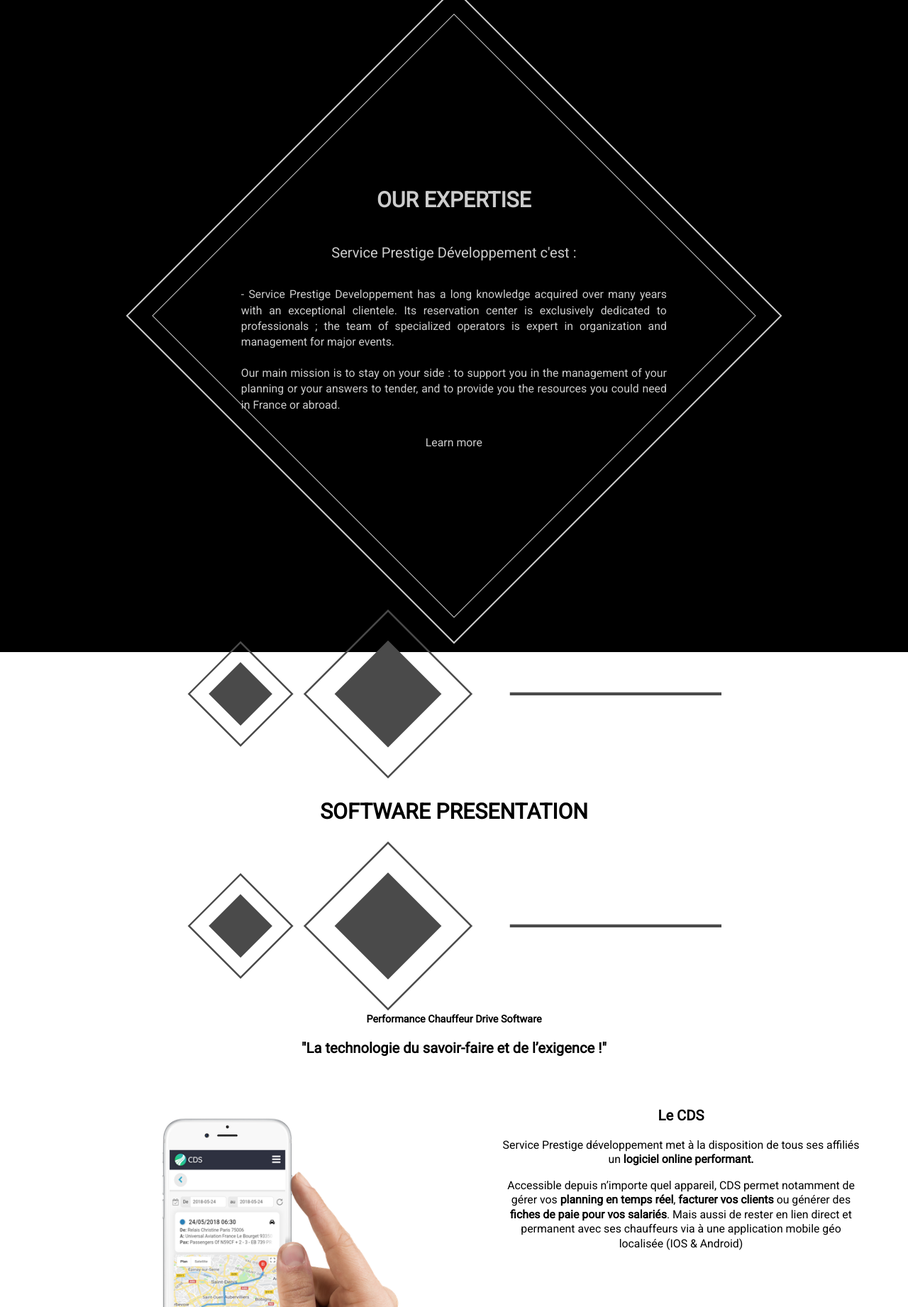
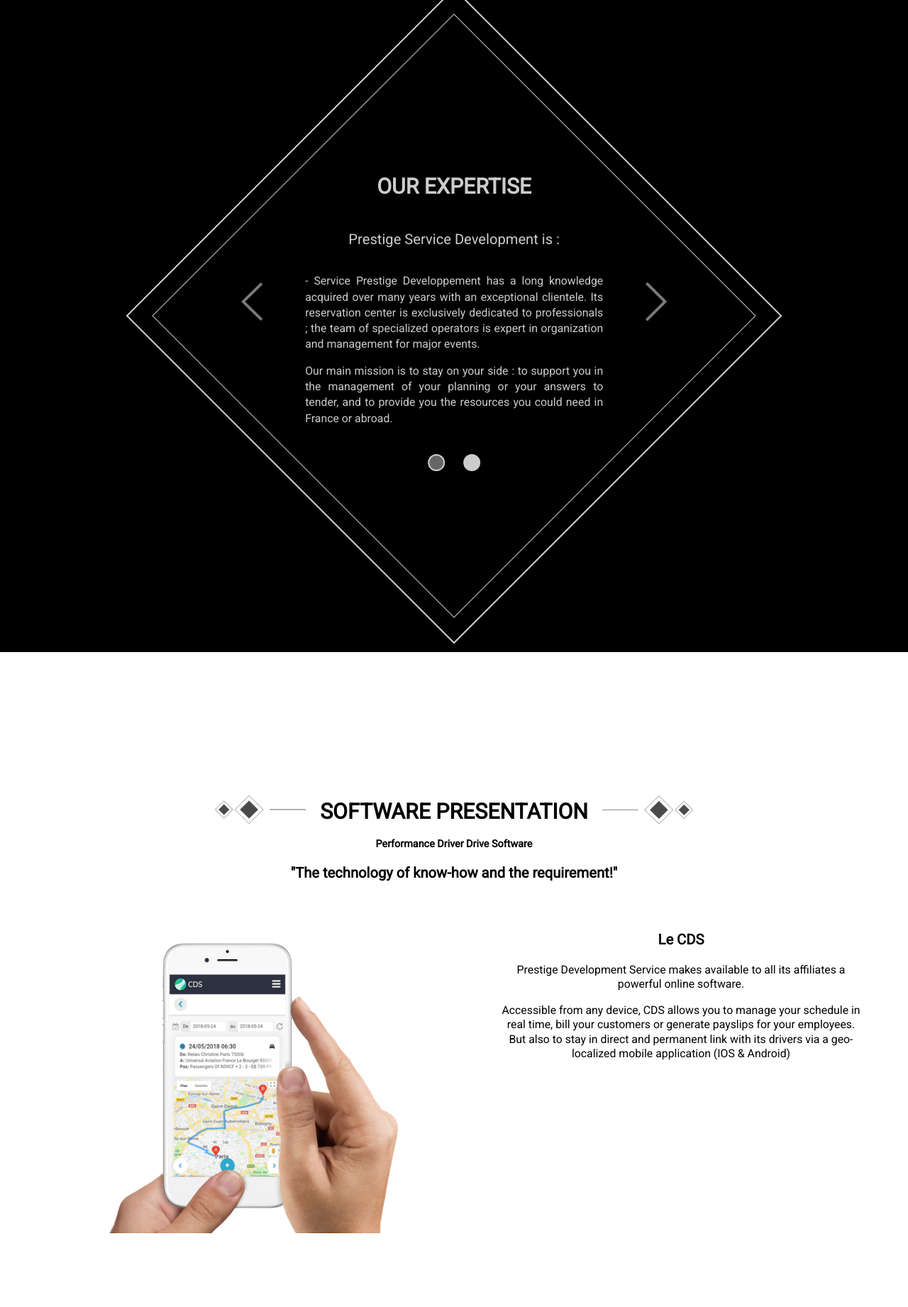
Before and after one commit to LoanaGentric/ServicePrestigeV2, a PHP site: page /blogs/indexEN.html in a window 1280 px wide. Shown: the part 977-2819 px from the top of the page at 71% size. Run offline with PHP 8.4, Linux system fonts and the light colour scheme.

Commit message:
mise a niveau de l'anglais

```diff
--- a/blogs/indexEN.html
+++ b/blogs/indexEN.html
@@ -1,10 +1,11 @@
 <!DOCTYPE html>
-<html lang="fr" dir="ltr">
+<html lang="en" dir="ltr">
   <head>
     <meta charset="utf-8">
     <meta name="description" content="Service Prestige developpement le recrutement des VTC de luxe." />
     <meta name="keywords"  content="VTC,recrutemment,luxe,mercedes,tesla,voitures,conducteurs,chauffeurs,Service Prestige" />
     <title>Service Prestige Developpement</title>
+    <link rel="icon" type="image/png" href="../images/favicon.png" />
     <link type="text/css" media="screen" rel="stylesheet" href="../css/style.css"/>
     <link href="https://fonts.googleapis.com/css?family=Roboto" rel="stylesheet">
     <link href="https://fonts.googleapis.com/css?family=Open+Sans" rel="stylesheet">
@@ -21,14 +22,14 @@
             <div id="hamburger-content">
               <nav>
                 <ul>
-                  <li><a href="#page2">NOTRE EXPERTISE</a></li>
-                  <li><a href="#page3">LE CDS</a></li>
-                  <li><a href="#page4">L'ÉQUIPE</a></li>
-                  <li><a href="#page5">CHARTE QUALITÉ</a></li>
+                  <li><a href="#page2">OUR EXPERTISE</a></li>
+                  <li><a href="#page3">CDS</a></li>
+                  <li><a href="#page4">TEAM</a></li>
+                  <li><a href="#page5">QUALITY CHARTER</a></li>
                   <li id="liMenu"><a href="#page1"><img class="logo" src="../images/logo.png" alt="logo Service Prestige Developpement"/></a></li>
                   <li><a href="#page6">CONDITIONS</a></li>
-                  <li><a href="#page7">VÉHICULES</a></li>
-                  <li><a href="#page8">POLITIQUE ÉCOLOGIQUE</a></li>
+                  <li><a href="#page7">VEHICLES</a></li>
+                  <li><a href="#page8">ECOLOGICAL POLICY</a></li>
                   <li><a href="#page9">CONTACT</a></li>
                 </ul>
               </nav>
@@ -46,7 +47,7 @@
 
         <div class="contentPage1">
 
-          <a href="../index.html"><img class="lang" src="../images/fr.png" alt="FR"/></a>
+          <a href="../index.php"><img class="lang" src="../images/fr.png" alt="FR"/></a>
           <a href="#"><img class="lang" src="../images/eng.png" alt="EN"/></a>
 
           <h1>Welcome to </br>Service Prestige Developpement</h1>
@@ -71,12 +72,35 @@
           <div class="losange2">
             <div class="contentPage2">
               <h2>OUR EXPERTISE</h2>
-              <h3>Service Prestige Développement c'est :</h3>
-              <p>
-                - Service Prestige Developpement has a long knowledge acquired over many years with an exceptional clientele. Its reservation center is exclusively dedicated to professionals ; the team of specialized operators is expert in organization and management for major events.<br><br>
-                Our main mission is to stay on your side : to support you in the management of your planning or your answers to tender, and to provide you the resources you could need in France or abroad.
-              </p>
-              <a href="#"><p>Learn more</p></a>
+              <h3>Prestige Service Development is :</h3>
+
+              <div class="textP2">
+
+                <div class="slideP2-1">
+                  <img src="../images/fleche.png" alt="">
+                </div>
+                <div class="textPremier">
+                  <p class="textP2-1">
+                    - Service Prestige Developpement has a long knowledge acquired over many years with an exceptional clientele. Its reservation center is exclusively dedicated to professionals ; the team of specialized operators is expert in organization and management for major events.
+                  </p>
+                  <p class="textP2-2">
+                    Our main mission is to stay on your side : to support you in the management of your planning or your answers to tender, and to provide you the resources you could need in France or abroad.
+                  </p>
+                </div>
+                <div class="slideP2-2">
+                  <img src="../images/fleche.png" alt="">
+                </div>
+
+              </div>
+              <div class="points">
+                <div class="first isActive">
+
+                </div>
+                <div class="second isNotActive">
+
+                </div>
+
+              </div>
             </div>
           </div>
         </div>
@@ -88,24 +112,26 @@
       -->
       <div id="page3">
         <div class="titlePage3">
-          <div class="titleCondition">
+          <div class="titleDecoration">
             <img src="../images/2black.png" alt="">
             <h2>SOFTWARE PRESENTATION</h2>
             <img src="../images/2black.png" alt="">
           </div>
-          <h4>Performance Chauffeur Drive Software</h4>
-          <h3>"La technologie du savoir-faire et de l’exigence !"</h3>
+          <h4>Performance Driver Drive Software</h4>
+          <h3>"The technology of know-how and the requirement!"</h3>
         </div>
         <article class="articlePage3">
           <img src="../images/phone.png" alt="phone">
           <div>
             <h3 id="cds">Le CDS</h3>
-            <p class="subtittlePage3">Service Prestige développement met à la disposition de tous ses affiliés un <strong>logiciel online performant.</strong></p>
-            <p class="txtPage3">Accessible depuis n’importe quel appareil, CDS permet notamment de gérer vos <strong>planning en temps réel</strong>, <strong>facturer vos clients</strong> ou générer des <strong>fiches de paie pour vos salariés</strong>. Mais aussi de rester en lien direct et permanent avec ses chauffeurs via à une application mobile géo localisée (IOS & Android) </p>
+            <p class="subtittlePage3">
+              Prestige Development Service makes available to all its affiliates a powerful online software.
+            </p>
+            <p class="txtPage3">
+              Accessible from any device, CDS allows you to manage your schedule in real time, bill your customers or generate payslips for your employees. But also to stay in direct and permanent link with its drivers via a geo-localized mobile application (IOS & Android)
+            </p>
             <p class="txtPage3"></p>
           </div>
-          <span class="rond"><span>
-          <spam class="rond"><span>
         </article>
       </div>
       <!--
@@ -114,7 +140,7 @@
 
       -->
       <div id="page4">
-        <div class="titleCondition">
+        <div class="titleDecoration">
           <img src="../images/2white.png" alt="">
           <h2 class="title">OUR TEAM</h2>
           <img src="../images/2white.png" alt="">
@@ -124,16 +150,16 @@
 
         <div class="container-equipe">
           <div class="equipe">
-            <img src="../images/homme.png" alt="homme" class="staff1">
-            <p>Nom</p>
+            <img src="../images/Alassan - Responsable des opérations.png" alt="homme" class="staff1">
+            <p>Alassan : Operations Manager</p>
           </div>
           <div class="equipe">
-            <img src="../images/homme.png" alt="homme" class="staff2">
-            <p>Nom</p>
+            <img src="../images/Bahya - Directrice SPDev.jpg" alt="homme" class="staff2">
+            <p>Bahya : SPDev Director</p>
           </div>
           <div class="equipe">
-            <img src="../images/homme.png" alt="homme" class="staff3">
-            <p>Nom</p>
+            <img src="../images/Toufik - Responsable Back Office.jpg" alt="homme" class="staff3">
+            <p>Toufik : Back Office Manager</p>
           </div>
         </div>
 
@@ -161,7 +187,7 @@
       <div id="page5">
         <article class="perf">
 
-          <div class="titleCondition">
+          <div class="titleDecoration">
             <img src="../images/2black.png" alt="">
             <h2>OUR QUALITY CHART</h2>
             <img src="../images/2black.png" alt="">
@@ -212,7 +238,7 @@
 
       <div id="page6">
 
-        <div class="titleCondition">
+        <div class="titleDecoration">
           <img src="../images/2white.png" alt="">
           <h2>CONDITIONS</h2>
           <img src="../images/2white.png" alt="">
@@ -248,7 +274,7 @@
       </div>
 
       <div id="page7">
-        <div class="titleCondition">
+        <div class="titleDecoration">
           <img src="../images/2black.png" alt="">
           <h2>VEHICLE APPROVED</h2>
           <img src="../images/2black.png" alt="">
@@ -277,7 +303,7 @@
       <div id="page8">
         <div class="containerPolitic">
           <div class="politique">
-            <div class="titleCondition">
+            <div class="titleDecoration">
               <img src="../images/2green.png" alt="">
               <h2 id="titress">OUR ECOLOGICAL CHART</h2>
               <img src="../images/2green.png" alt="">
@@ -324,11 +350,11 @@
         </div>
         <div class="contentPage9">
           <p>
-            Vous êtes un chauffeur VTC ?<br>
-            Vous rechercher une plateforme vous permettant de remplir votre emploi du temps ?<br>
-            Vous possédez l’une des voitures montrée ci-dessus ?
+            Are you a VTC driver?<br>
+            Looking for a platform to complete your schedule?<br>
+            Do you own any of the cars shown above?
           </p>
-          <p>Contactez-nous en remplissant ce formulaire</p>
+          <p>Contact us by filling out this form</p>
 
           <form method="post" action="inscription.php">
             <label for="lastname">Votre nom</label>
@@ -360,7 +386,7 @@
          <div class="grostext">
            <div class="precis">
              <div class="trait"></div>
-             <span>Nous contacter</span>
+             <span>Contact us</span>
              <div class="trait"></div>
            </div>
 
@@ -385,11 +411,11 @@
 
            <section class="informations">
               <div class="#">
-                <a href="#">Demande de renseignement</a>
-                <a href="#">Recrutement</a>
-                <a href="#">Mentions légales</a>
-                <a href="#">Plan du site</a>
-                <a href="#">Conditions Générales de Vente</a>
+                <a href="#">Ask for information</a>
+                <a href="#">Recruitment</a>
+                <a href="#">Legal Notice</a>
+                <a href="#">Sitemap</a>
+                <a href="#">Terms of Sales</a>
 
               </div>
            </section>
--- a/index.php
+++ b/index.php
@@ -141,8 +141,7 @@
             </p>
             <p class="txtPage3"></p>
           </div>
-          <span class="rond"><span>
-          <spam class="rond"><span>
+
         </article>
       </div>
       <!--
```
Also changed, not shown: js/appEN.js (+74 -1 lines), images/homme.png (deleted).
